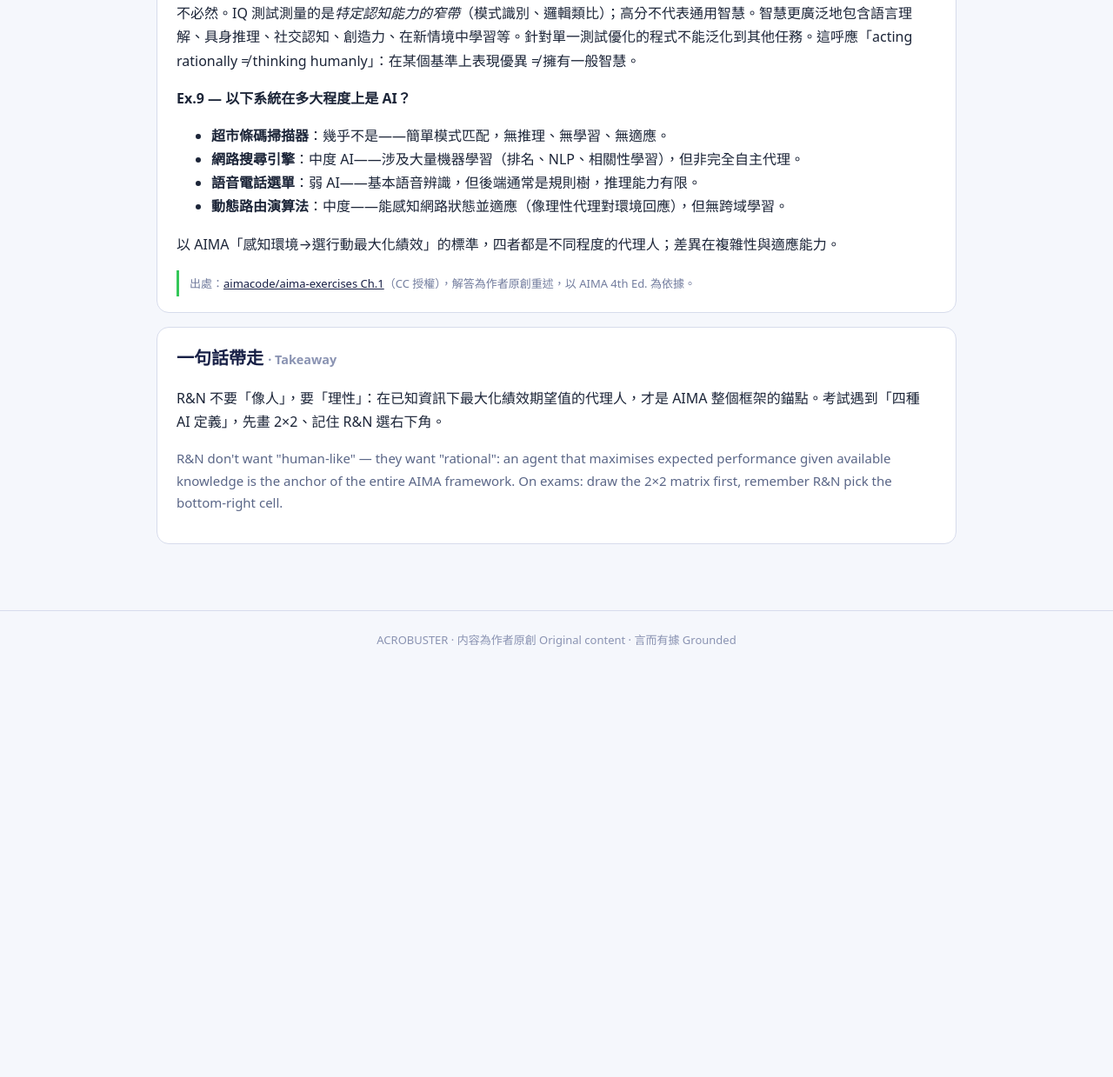
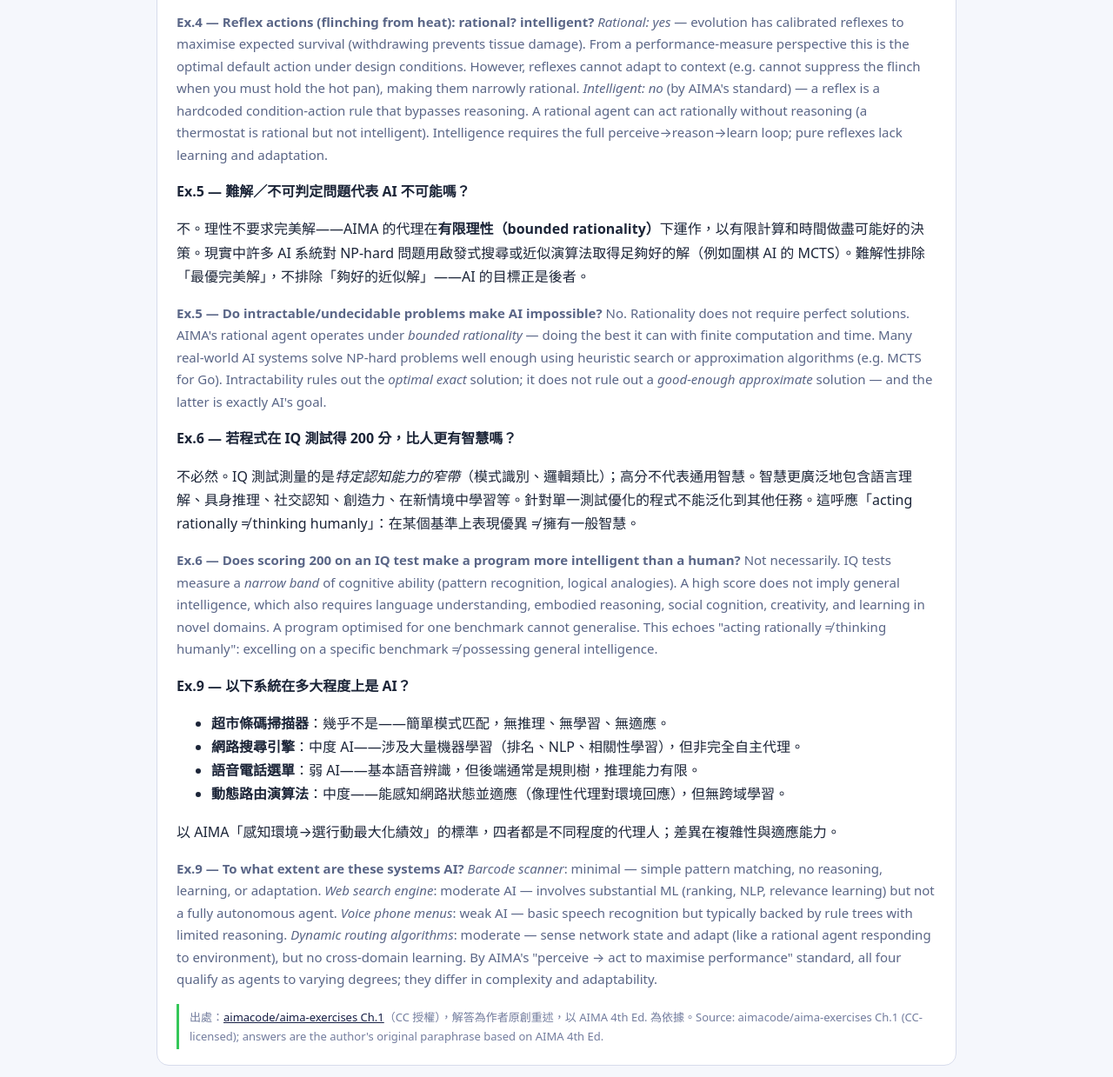
Before and after one commit to mcwemw/acrobuster-lessons, a plain HTML site: page lessons/56-aima-ch01-rational-agent.html in a window 1280 px wide. Shown: the part 5393-6632 px from the top of the page at 87% size. Before the commit the page ends 6162 px from the top, so only its background shows below. Drawn offline with Linux system fonts and the light colour scheme.

Commit message:
feat(ch01): bilingual exercise answers — add English translations
Each of the 5 official AIMA ex answers now has a <p class="en"> English
paragraph following the Chinese text, matching the lesson card's bilingual
pattern throughout.

Co-Authored-By: Claude Sonnet 4.6 <noreply@anthropic.com>

```diff
--- a/lessons/56-aima-ch01-rational-agent.html
+++ b/lessons/56-aima-ch01-rational-agent.html
@@ -145,18 +145,22 @@
         <li><strong>(d) Rationality（理性）</strong>：在已知感知序列與內建知識下，選擇能<em>最大化績效期望值</em>的行動——不要求全知，而是在現有資訊下做最好的決策（bounded rationality）。</li>
         <li><strong>(e) Logical Reasoning（邏輯推理）</strong>：從前提依形式規則推出結論（演繹推理）；與機率推理或啟發式推理不同，結論在前提為真時必然為真。</li>
       </ul>
+      <p class="en"><strong>Ex.1 — Five core definitions:</strong> (a) <em>Intelligence</em>: the ability to perceive, reason, learn and act effectively — especially in novel situations. (b) <em>AI</em>: the science and engineering of making machines exhibit intelligent behaviour; R&N adopt "acting rationally" as the operational definition. (c) <em>Agent</em>: anything that perceives its environment via sensors and acts via actuators. (d) <em>Rationality</em>: selecting the action that maximises expected performance given the current percept sequence and built-in knowledge — not omniscience, but best-available decision (bounded rationality). (e) <em>Logical reasoning</em>: deriving conclusions from premises using formal inference rules (deduction); unlike probabilistic or heuristic reasoning, conclusions are guaranteed true when premises are true.</p>
 
       <p><strong>Ex.4 — 反射動作（縮手）是理性的嗎？是智慧的嗎？</strong></p>
       <ul>
         <li><strong>理性？是</strong>——演化已校準反射動作以最大化存活期望值（縮手避免組織損傷）。從績效量度的角度，這是「在設計條件下最優的預設行動」。但反射無法依語境調整（例如必須繼續握著熱鍋時無法抑制），因此是受限的理性。</li>
         <li><strong>智慧？否（以 AIMA 標準）</strong>——反射是預設的「條件→行動」規則，繞過推理過程。AIMA 的理性代理可以無推理地理性行動（恆溫器是理性的但不智慧）。智慧需要感知→推理→學習的完整迴路，純反射缺少學習與適應。</li>
       </ul>
+      <p class="en"><strong>Ex.4 — Reflex actions (flinching from heat): rational? intelligent?</strong> <em>Rational: yes</em> — evolution has calibrated reflexes to maximise expected survival (withdrawing prevents tissue damage). From a performance-measure perspective this is the optimal default action under design conditions. However, reflexes cannot adapt to context (e.g. cannot suppress the flinch when you must hold the hot pan), making them narrowly rational. <em>Intelligent: no</em> (by AIMA's standard) — a reflex is a hardcoded condition-action rule that bypasses reasoning. A rational agent can act rationally without reasoning (a thermostat is rational but not intelligent). Intelligence requires the full perceive→reason→learn loop; pure reflexes lack learning and adaptation.</p>
 
       <p><strong>Ex.5 — 難解／不可判定問題代表 AI 不可能嗎？</strong></p>
       <p>不。理性不要求完美解——AIMA 的代理在<strong>有限理性（bounded rationality）</strong>下運作，以有限計算和時間做盡可能好的決策。現實中許多 AI 系統對 NP-hard 問題用啟發式搜尋或近似演算法取得足夠好的解（例如圍棋 AI 的 MCTS）。難解性排除「最優完美解」，不排除「夠好的近似解」——AI 的目標正是後者。</p>
+      <p class="en"><strong>Ex.5 — Do intractable/undecidable problems make AI impossible?</strong> No. Rationality does not require perfect solutions. AIMA's rational agent operates under <em>bounded rationality</em> — doing the best it can with finite computation and time. Many real-world AI systems solve NP-hard problems well enough using heuristic search or approximation algorithms (e.g. MCTS for Go). Intractability rules out the <em>optimal exact</em> solution; it does not rule out a <em>good-enough approximate</em> solution — and the latter is exactly AI's goal.</p>
 
       <p><strong>Ex.6 — 若程式在 IQ 測試得 200 分，比人更有智慧嗎？</strong></p>
       <p>不必然。IQ 測試測量的是<em>特定認知能力的窄帶</em>（模式識別、邏輯類比）；高分不代表通用智慧。智慧更廣泛地包含語言理解、具身推理、社交認知、創造力、在新情境中學習等。針對單一測試優化的程式不能泛化到其他任務。這呼應「acting rationally ≠ thinking humanly」：在某個基準上表現優異 ≠ 擁有一般智慧。</p>
+      <p class="en"><strong>Ex.6 — Does scoring 200 on an IQ test make a program more intelligent than a human?</strong> Not necessarily. IQ tests measure a <em>narrow band</em> of cognitive ability (pattern recognition, logical analogies). A high score does not imply general intelligence, which also requires language understanding, embodied reasoning, social cognition, creativity, and learning in novel domains. A program optimised for one benchmark cannot generalise. This echoes "acting rationally ≠ thinking humanly": excelling on a specific benchmark ≠ possessing general intelligence.</p>
 
       <p><strong>Ex.9 — 以下系統在多大程度上是 AI？</strong></p>
       <ul>
@@ -166,7 +170,8 @@
         <li><strong>動態路由演算法</strong>：中度——能感知網路狀態並適應（像理性代理對環境回應），但無跨域學習。</li>
       </ul>
       <p>以 AIMA「感知環境→選行動最大化績效」的標準，四者都是不同程度的代理人；差異在複雜性與適應能力。</p>
-      <div class="src">出處：<a href="https://github.com/aimacode/aima-exercises/tree/master/markdown/1-Introduction">aimacode/aima-exercises Ch.1</a>（CC 授權），解答為作者原創重述，以 AIMA 4th Ed. 為依據。</div>
+      <p class="en"><strong>Ex.9 — To what extent are these systems AI?</strong> <em>Barcode scanner</em>: minimal — simple pattern matching, no reasoning, learning, or adaptation. <em>Web search engine</em>: moderate AI — involves substantial ML (ranking, NLP, relevance learning) but not a fully autonomous agent. <em>Voice phone menus</em>: weak AI — basic speech recognition but typically backed by rule trees with limited reasoning. <em>Dynamic routing algorithms</em>: moderate — sense network state and adapt (like a rational agent responding to environment), but no cross-domain learning. By AIMA's "perceive → act to maximise performance" standard, all four qualify as agents to varying degrees; they differ in complexity and adaptability.</p>
+      <div class="src">出處：<a href="https://github.com/aimacode/aima-exercises/tree/master/markdown/1-Introduction">aimacode/aima-exercises Ch.1</a>（CC 授權），解答為作者原創重述，以 AIMA 4th Ed. 為依據。Source: aimacode/aima-exercises Ch.1 (CC-licensed); answers are the author's original paraphrase based on AIMA 4th Ed.</div>
     </section>
 
     <section class="card">
```
